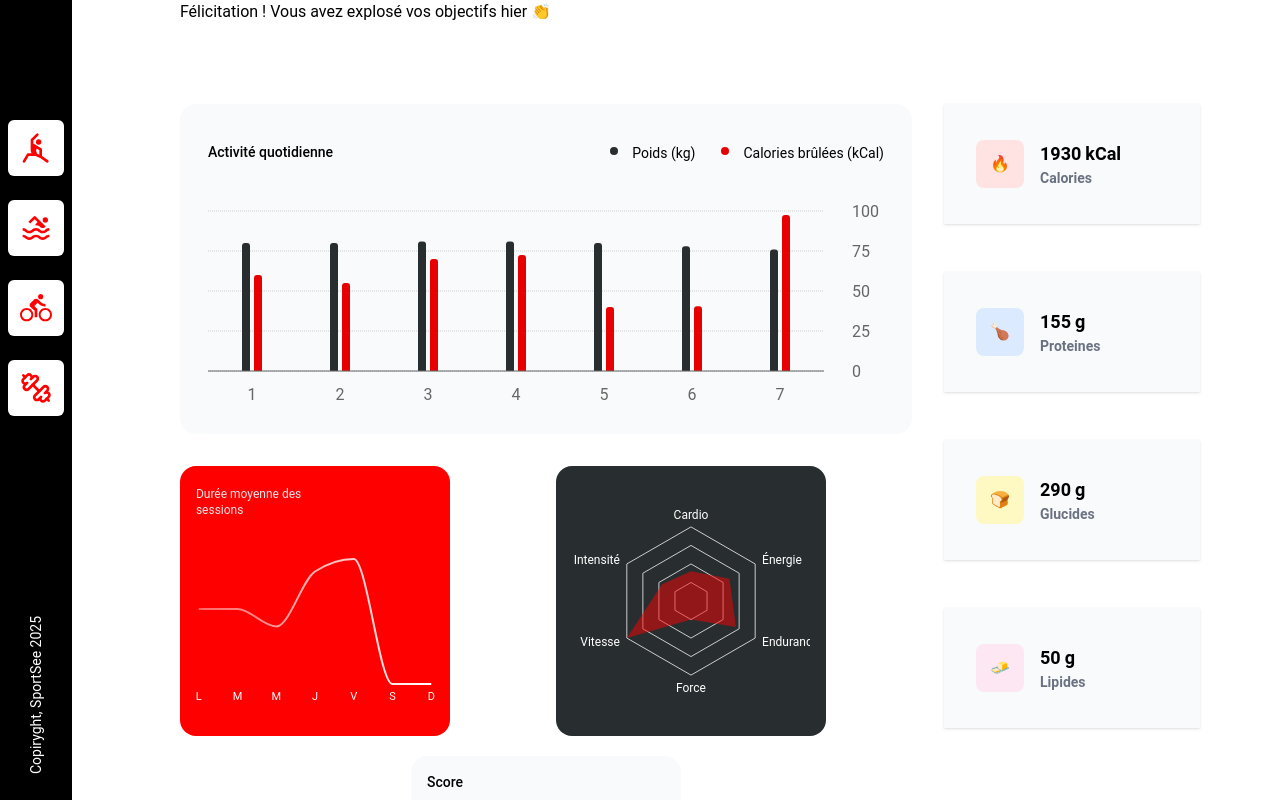
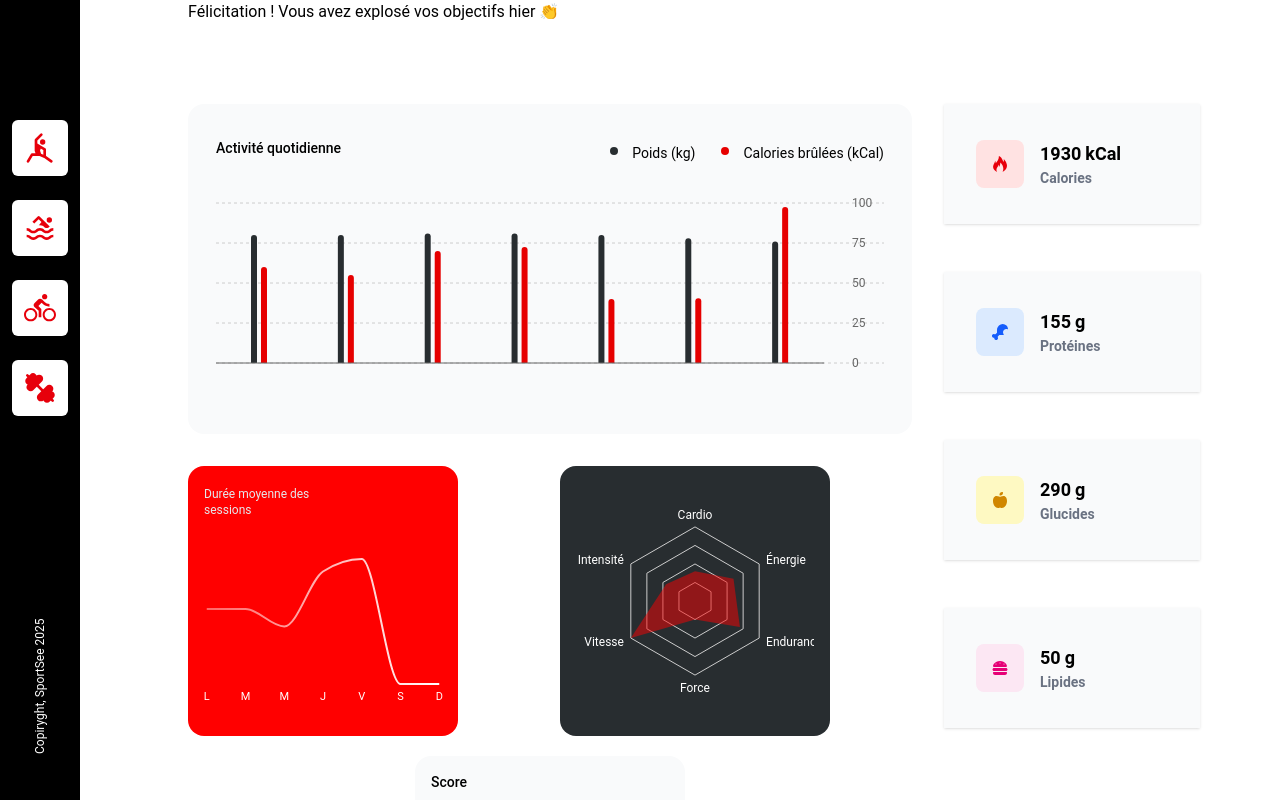
Before and after one commit to aladin002dz/my-app-sportsee, a Next.js app: page /12 in a window 1280 px wide. Shown: the part 240-1040 px from the top of the page. Built offline with nearby package versions, Linux system fonts and the light colour scheme; no server answers.

Commit message:
supression de quelque code css et ajout tailwindcss

```diff
--- a/components/layout/Sidebar.jsx
+++ b/components/layout/Sidebar.jsx
@@ -15,24 +15,24 @@ export default function Sidebar() {
     return (
         <aside className="w-20 h-250 flex flex-col content-center items-center bg-black">
             <nav className="flex flex-col gap-6 pt-70">
-                <button className="bg-white cursor-pointer rounded-md p-3" id="sidebar__icon">
-                    <GrYoga className="size-8" />
+                <button className="bg-white cursor-pointer rounded-md p-3">
+                    <GrYoga className="size-8 stroke-red-600" />
                 </button>
 
-                <button className="bg-white cursor-pointer rounded-md p-3" id="sidebar__icon">
-                    <BiSwim className="size-8" />
+                <button className="bg-white cursor-pointer rounded-md p-3">
+                    <BiSwim className="size-8 fill-red-600" />
                 </button>
 
-                <button className="bg-white cursor-pointer rounded-md p-3" id="sidebar__icon">
-                    <MdOutlineDirectionsBike className="size-8" />
+                <button className="bg-white cursor-pointer rounded-md p-3">
+                    <MdOutlineDirectionsBike className="size-8 fill-red-600" />
                 </button>
 
-                <button className="bg-white cursor-pointer rounded-md p-3" id="sidebar__icon">
-                    <LuDumbbell className="size-8" />
+                <button className="bg-white cursor-pointer rounded-md p-3">
+                    <LuDumbbell className="size-8 fill-red-600 stroke-red-600" />
                 </button>
 
             </nav>
-            <p className="block text-white rotate-180 mt-50 text-sm" id="sidebar__text">Copiryght, SportSee 2025</p>
+            <p className=" text-white rotate-270 mt-60 text-xs w-[180px]" >Copiryght, SportSee 2025</p>
         </aside>
     );
 }
--- a/components/user/DailyActivityChart.jsx
+++ b/components/user/DailyActivityChart.jsx
@@ -39,20 +39,11 @@ export default function DailyActivityChart({ sessions }) {
         <div className="w-full h-[330px] bg-gray-50 rounded-2xl p-7">
             <div className="flex justify-between items-center text-sm">
                 <h2 className="font-medium">Activité quotidienne</h2>
-                <ul className="activityList flex space-x-4 gap-8">
+                <ul className="activityList flex space-x-4 gap-8 list-disc">
                     <li>Poids (kg)</li>
                     <li>Calories brûlées (kCal)</li>
                 </ul>
 
-                {/* Composant Legend de Recharts */}
-                <Legend
-                    verticalAlign="top"
-                    align="right"
-                    payload={[
-                        { value: "Poids (kg)", type: "circle", color: "#282D30" },
-                        { value: "Calories brûlées (kCal)", type: "circle", color: "#E60000" },
-                    ]}
-                />
             </div>
 
             {/* Conteneur responsive pour que le graphique s'adapte */}
@@ -63,7 +54,7 @@ export default function DailyActivityChart({ sessions }) {
                 >
 
                     {/* Grille horizontale uniquement (vertical=false) */}
-                    <CartesianGrid strokeDasharray="1 1" vertical={false} yAxisId="cal" />
+                    <CartesianGrid strokeDasharray="3 3" vertical={false} yAxisId="cal" width={690}/>
 
                     {/* Axe des abscisses (jours) */}
                     <XAxis
@@ -71,6 +62,8 @@ export default function DailyActivityChart({ sessions }) {
                         tickFormatter={(d, i) => i + 1}
                         tickLine={false}
                         tick={{ dy: 10 }} // décale les ticks vers la gauche
+                        fontSize={12}
+                        style={{width: "690px"}}
                     />
 
                     {/* Axe des ordonnées pour le poids */}
@@ -81,6 +74,7 @@ export default function DailyActivityChart({ sessions }) {
                         axisLine={false}
                         tickLine={false}
                         tick={{ dx: 20 }} // décale les ticks vers la droite
+                        fontSize={12}
 
                     />
                     {/* Axe des ordonnées pour les calories (caché) */}
@@ -95,7 +89,7 @@ export default function DailyActivityChart({ sessions }) {
                         yAxisId="kg"
                         dataKey="kilogram"
                         fill="#282D30"
-                        barSize={8}
+                        barSize={6}
                         radius={[3, 3, 0, 0]}
                     />
 
@@ -104,7 +98,7 @@ export default function DailyActivityChart({ sessions }) {
                         yAxisId="cal"
                         dataKey="calories"
                         fill="#E60000"
-                        barSize={8}
+                        barSize={6}
                         radius={[3, 3, 0, 0]}
                     />
                 </BarChart>
--- a/components/user/InfoCards.jsx
+++ b/components/user/InfoCards.jsx
@@ -1,4 +1,8 @@
 "use client";
+
+import { ImFire } from "react-icons/im";
+import { FaDrumstickBite } from "react-icons/fa";
+import { FaAppleWhole, FaBurger } from "react-icons/fa6";
 
 // Composant pour une seule carte d'information
 function InfoCard({ icon, label, value, unit, bgIcon }) {
@@ -46,35 +50,34 @@ export default function InfoCards({ keyData }) {
     } = keyData;
 
     return (
-        // Conteneur principal affichant les cartes en colonne avec espacement
         <div className="flex flex-col gap-12 ml-8">
             <InfoCard
                 label="Calories"
                 value={calorieCount}
                 unit="kCal"
                 bgIcon="bg-red-100"
-                icon={<span>🔥</span>}
+                icon={<ImFire className="fill-red-600" />}
             />
             <InfoCard
-                label="Proteines"
+                label="Protéines"
                 value={proteinCount}
                 unit="g"
                 bgIcon="bg-blue-100"
-                icon={<span>🍗</span>}
+                icon={<FaDrumstickBite className="fill-blue-600"/>}
             />
             <InfoCard
                 label="Glucides"
                 value={carbohydrateCount}
                 unit="g"
                 bgIcon="bg-yellow-100"
-                icon={<span>🍞</span>}
+                icon={<FaAppleWhole className="fill-yellow-600" />}
             />
             <InfoCard
                 label="Lipides"
                 value={lipidCount}
                 unit="g"
                 bgIcon="bg-pink-100"
-                icon={<span>🧈</span>}
+                icon={<FaBurger className="fill-pink-600" />}
             />
         </div>
     );
--- a/styles/globals.css
+++ b/styles/globals.css
@@ -9,25 +9,7 @@ body {
     font-family: "Roboto", sans-serif;
 }
 
-#sidebar__icon {
-    color: #ff0101;
-}
-
-#sidebar__text {
-    writing-mode: vertical-lr;
-    text-align: center;
-}
-
-
 /* activityChart.module.css */
-.activityList li {
-    list-style: disc;
-    /* ou circle, square */
-    margin-bottom: 8px;
-    color: #000;
-    /* couleur du texte */
-}
-
 .activityList li:nth-child(1)::marker {
     color: #282D30;
     /* couleur de la puce pour le premier élément */
@@ -39,16 +21,3 @@ body {
     /* couleur de la puce pour le deuxième élément */
     font-size: 25px;
 }
-
-
-.session-chart-container {
-    background: #ff0000;
-    color: #ffff;
-    font-size: 12px;
-    /* juste pour le voir bien */
-    border-radius: 10px;
-    padding: 1rem;
-    margin-top: 30px;
-    width: 258px;
-    /* pour tester */
-}
```
